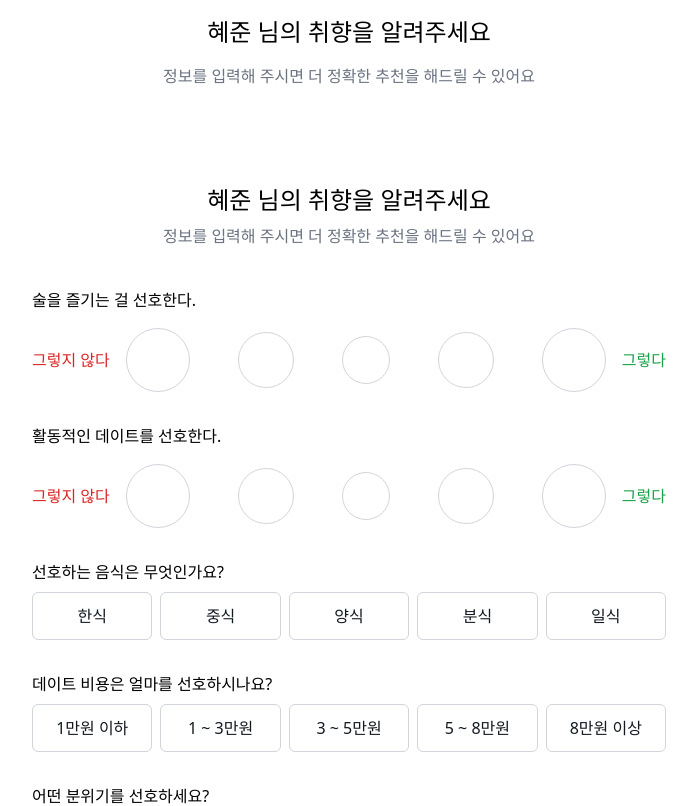
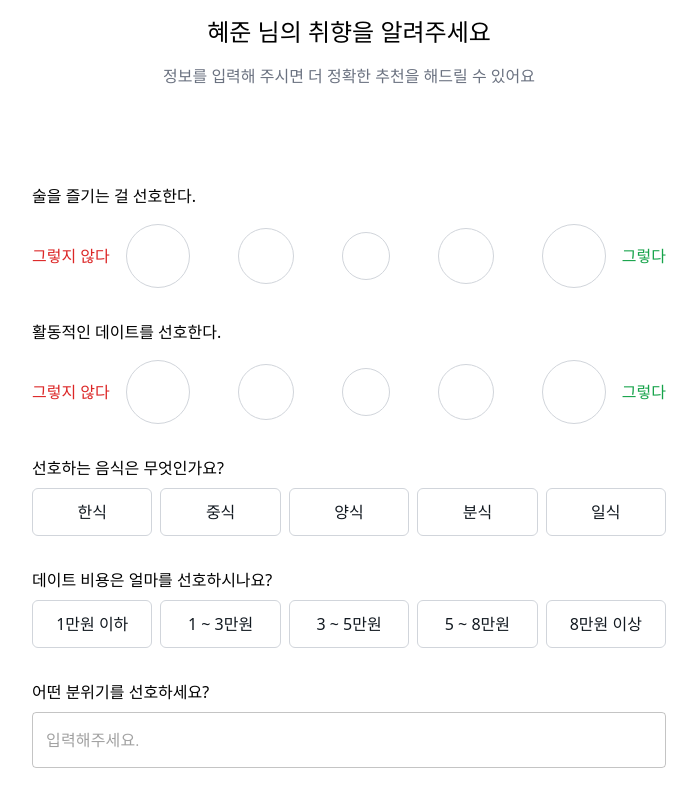
Before and after one commit to PitterPetter/PitterPetter_FE, a React (Vite) app: page /onboarding in a window 1280 px wide. Shown: the top 806 px of the page, without its empty margins (291-988 px from the left). Built offline with nearby package versions, Linux system fonts and the light colour scheme; no server answers.

Commit message:
chore: erase duplication text in PersonalOnboarding - PIT-401

```diff
--- a/src/features/onboarding/PersonalOnboarding.tsx
+++ b/src/features/onboarding/PersonalOnboarding.tsx
@@ -15,8 +15,6 @@ export const PersonalOnboarding = () => {
 
   return (
     <div className="mt-4 flex flex-col gap-2 items-center justify-center pt-8">
-      <h1 className="text-2xl">혜준 님의 취향을 알려주세요</h1>
-      <p className="text-gray-500 pb-8">정보를 입력해 주시면 더 정확한 추천을 해드릴 수 있어요</p>
 
       <div className="
         flex flex-col w-full gap-8
```
